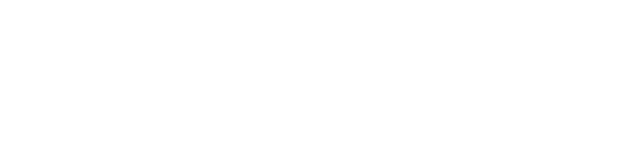
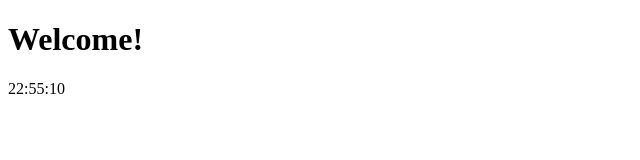
Before and after one commit to payce06/Digital-Clock, a plain HTML site: page index.html in a window 1280 px wide. Shown: the whole page, without its empty margins (0-640 px from the left). Drawn offline with Linux system fonts and the light colour scheme.

Commit message:
index-html

```diff
--- a/index.html
+++ b/index.html
@@ -8,3 +8,9 @@
     </head>
     <body>
         <div class="container">
+            <h1 id="greeting">Welcome!</h1>
+            <div id="clock">--:--:--</div>
+        </div>
+        <script src="script.js"></script>
+    </body>
+</html>
```
